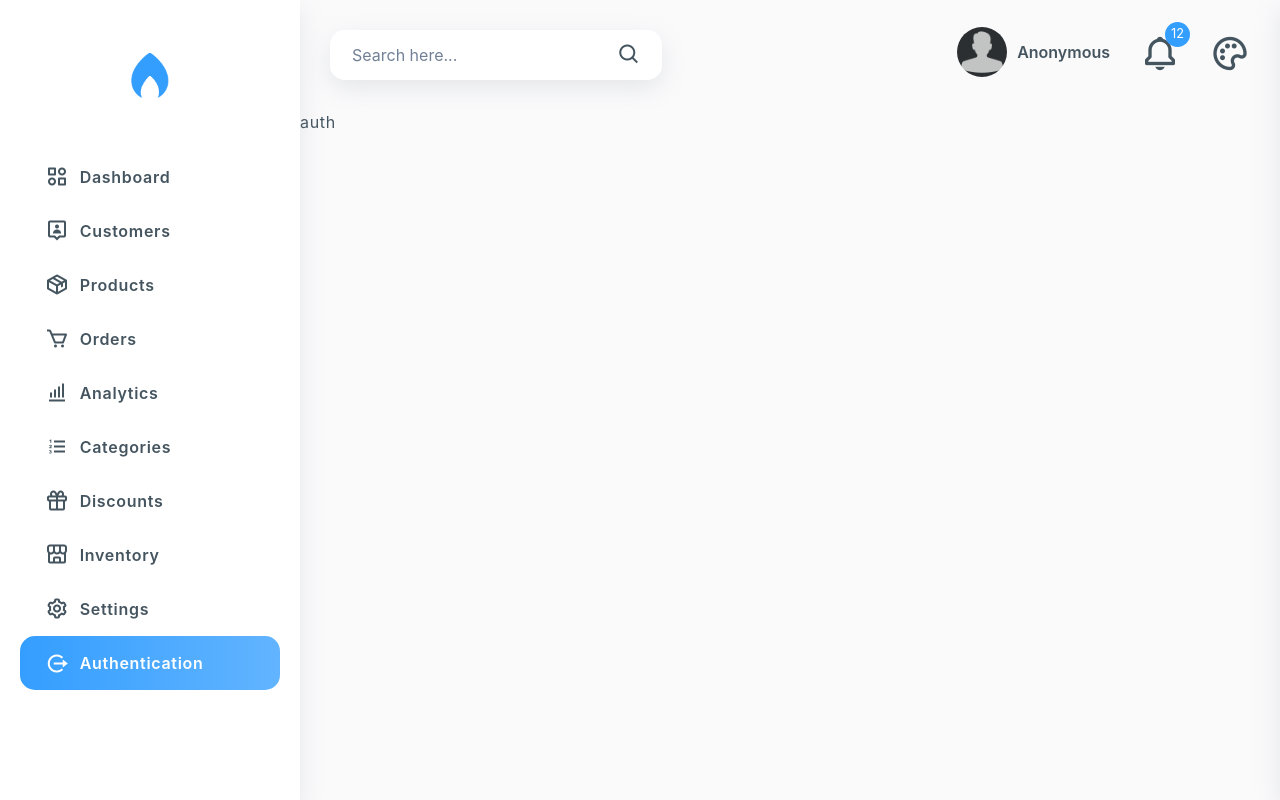
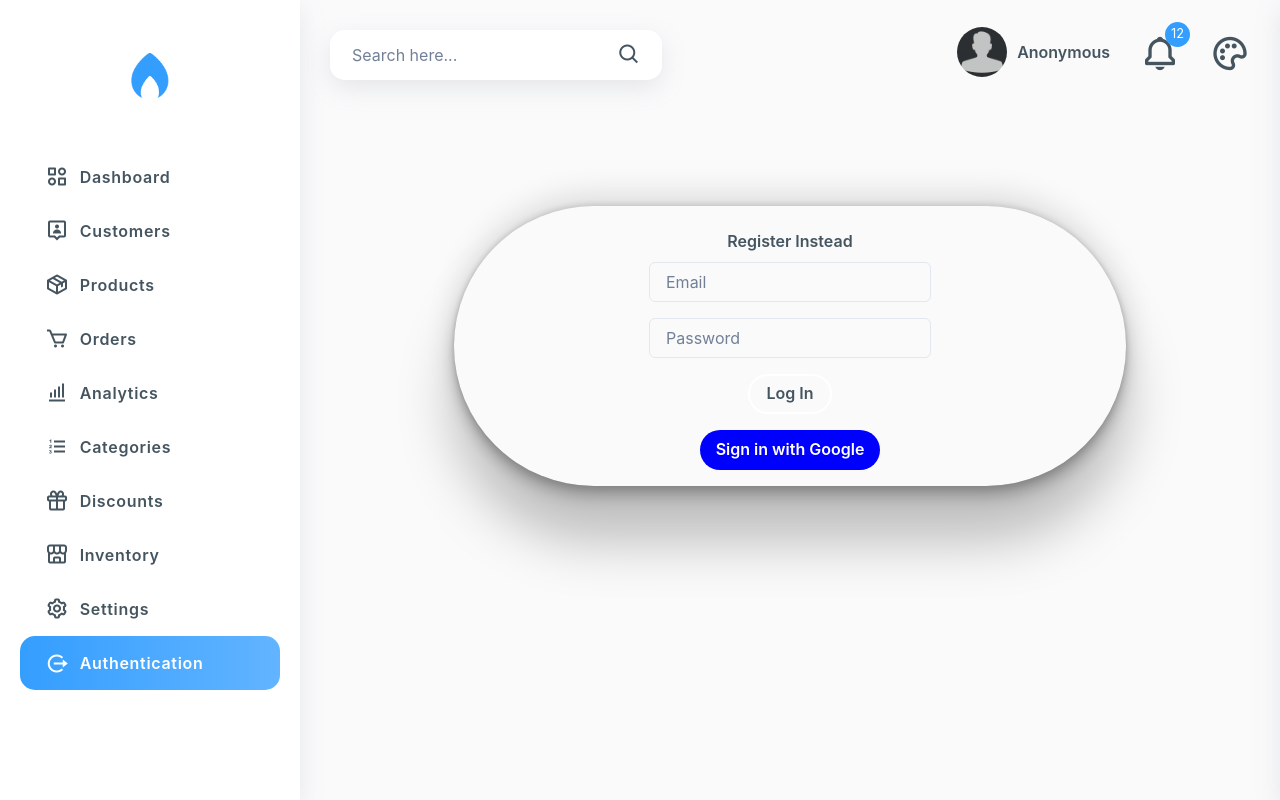
Before and after one commit to shawazi/Vite_Mighty_Dashboard, a React (Vite) app: page /authentication in a window 1280 px wide. Built offline with nearby package versions, Linux system fonts and the light colour scheme.

Commit message:
no functions added

```diff
--- a/src/components/auth/Login.jsx
+++ b/src/components/auth/Login.jsx
@@ -1,9 +1,29 @@
-import React from 'react'
+import React from "react";
+import { Container, FormControl, Input, Button } from "@chakra-ui/react";
 
 const Login = () => {
     return (
-        <div>Login</div>
-    )
-}
+        <form>
+            <Container
+                maxW="2xl"
+                centerContent
+                display="flex"
+                flexDirection="column"
+                gap="1em"
+            >
+                <FormControl display="flex" flexDirection="column" gap="1em">
+                    <Input placeholder="Email" />
+                    <Input placeholder="Password" />
+                </FormControl>
+                <Button variant="primary" rounded="full" border="2px solid white">
+                    Log In
+                </Button>
+                <Button variant="primary" rounded="full" backgroundColor="blue" color="white">
+                    Sign in with Google
+                </Button>
+            </Container>
+        </form>
+    );
+};
 
-export default Login
+export default Login;
--- a/src/components/auth/Register.jsx
+++ b/src/components/auth/Register.jsx
@@ -1,9 +1,26 @@
-import React from 'react'
+import React from "react";
+import { Container, FormControl, Input, Button } from "@chakra-ui/react";
 
 const Register = () => {
     return (
-        <div>Register</div>
-    )
-}
+        <form>
+            <Container
+                maxW="2xl"
+                centerContent
+                display="flex"
+                flexDirection="column"
+                gap="1em"
+            >
+                <FormControl display="flex" flexDirection="column" gap="1em">
+                    <Input placeholder="Email" />
+                    <Input placeholder="Password" />
+                </FormControl>
+                <Button variant="primary" rounded="full" border="2px solid white">
+                    Register
+                </Button>
+            </Container>
+        </form>
+    );
+};
 
-export default Register
+export default Register;
--- a/src/pages/Authentication.jsx
+++ b/src/pages/Authentication.jsx
@@ -1,11 +1,31 @@
-import React from "react";
-
+import React, { useState } from "react";
+import Login from "../components/auth/Login";
+import Register from "../components/auth/Register";
+import { Container, Button } from "@chakra-ui/react";
 
 const Authentication = () => {
+  const [loginView, setLoginView] = useState(true);
+
+  const toggleForms = () => {
+    setLoginView(!loginView);
+  };
+
   return (
-    <div>
-      auth
-    </div>
+    <main>
+      <Container
+        maxW="2xl"
+        centerContent
+        boxShadow="rgba(0, 0, 0, 0.25) 0px 54px 55px, rgba(0, 0, 0, 0.12) 0px -12px 30px, rgba(0, 0, 0, 0.12) 0px 4px 6px, rgba(0, 0, 0, 0.17) 0px 12px 13px, rgba(0, 0, 0, 0.09) 0px -3px 5px;"
+        rounded="full"
+        mt="6em"
+        p="1em"
+      >
+        <Button variant="primary" onClick={toggleForms}>
+          {loginView ? "Register Instead" : "Sign In Instead"}
+        </Button>
+        {loginView ? <Login /> : <Register />}
+      </Container>
+    </main>
   );
 };
 
```
